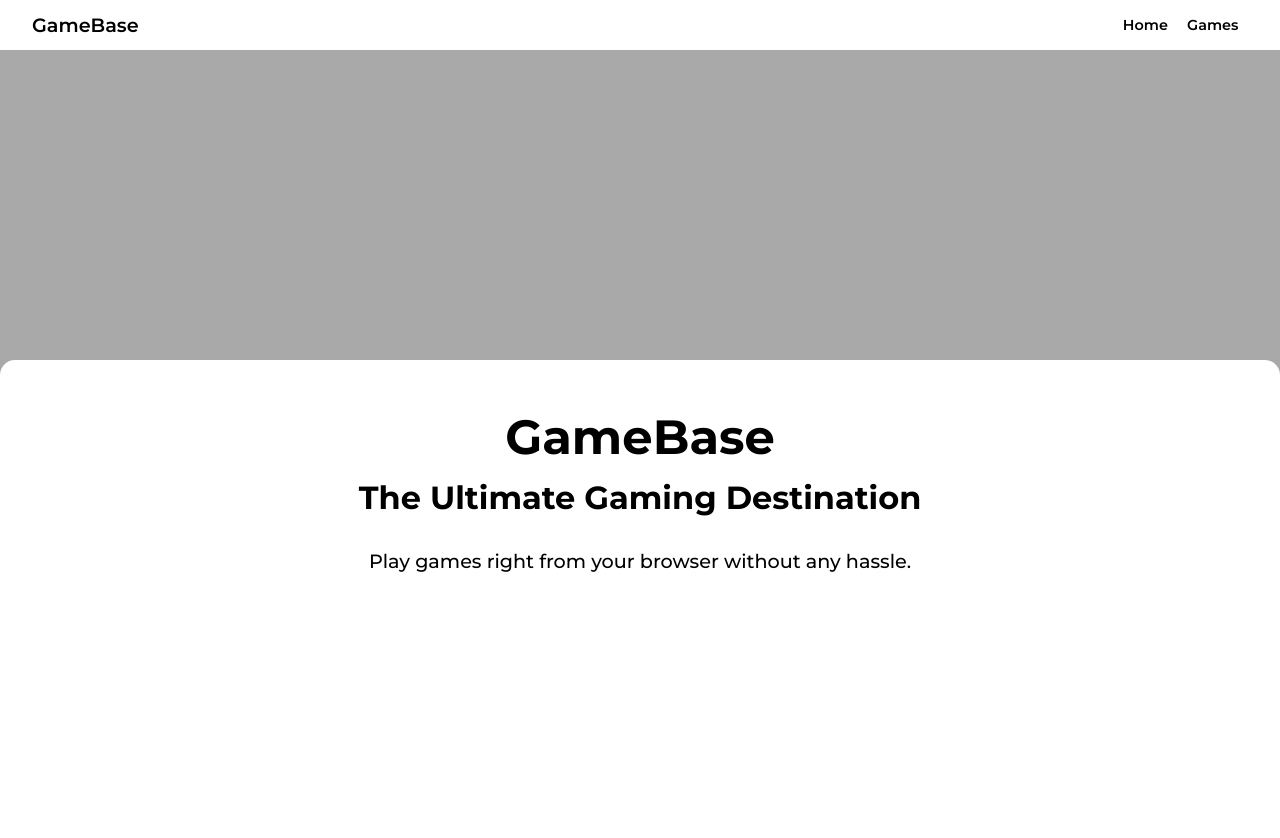
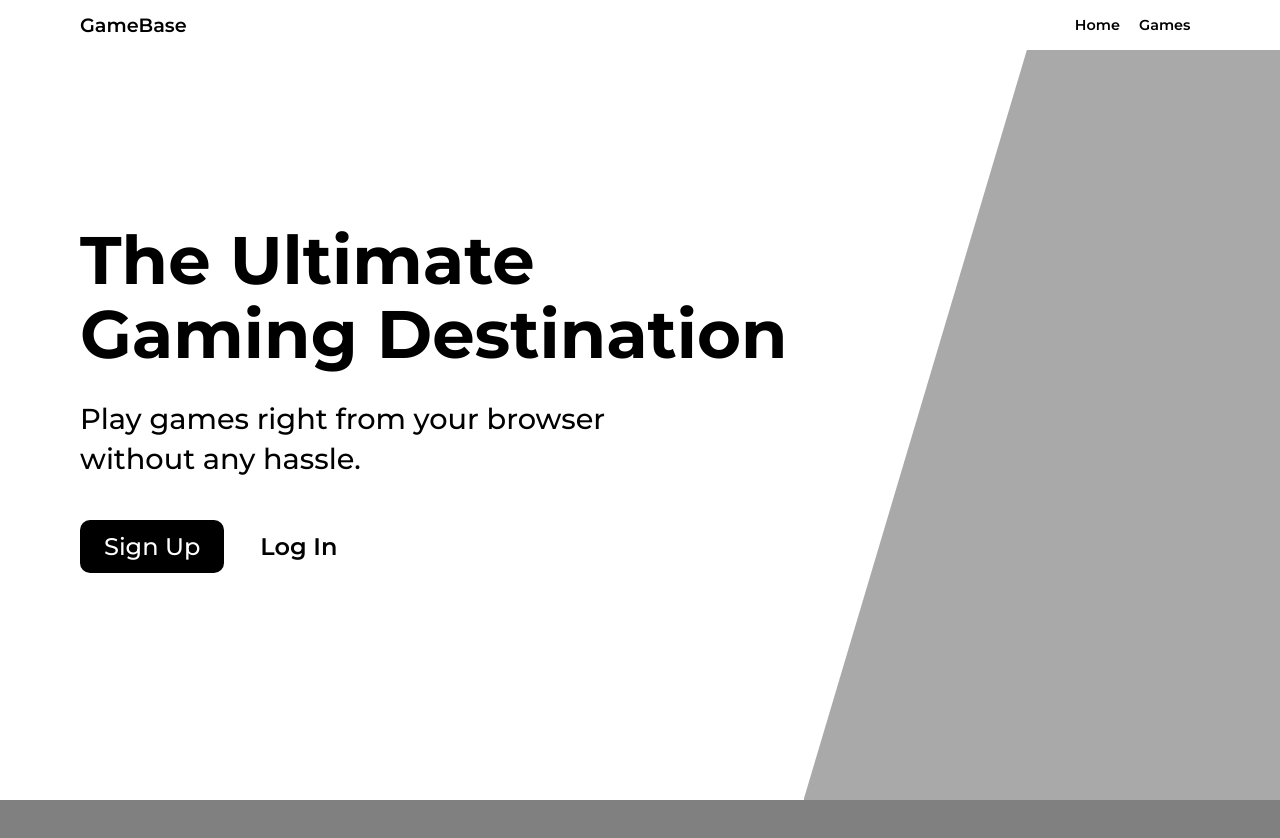
Before and after one commit to sudoshreyansh/GameBase, a plain HTML site: page index.html in a window 1280 px wide. Shown: the top 838 px of the page. After the commit the page ends 800 px from the top, so only its background shows below. Drawn offline with Linux system fonts and the light colour scheme.

Commit message:
Added basic layout of landing page

```diff
--- a/index.html
+++ b/index.html
@@ -30,11 +30,25 @@
         </nav>
     </header>
     <main>
-        <h1>GameBase</h1>
-        <h2>The Ultimate Gaming Destination</h2>
-        <p>
-            Play games right from your browser without any hassle.
-        </p>
+        <div id="games-background">
+            <div id="triangle-clip" class="pc-only">
+            </div>
+        </div>
+        <div id="hero-content">
+            <h1>GameBase</h1>
+            <h2>The Ultimate<br class="pc-only">Gaming Destination</h2>
+            <p>
+                Play games right from your browser<br class="pc-only">without any hassle.
+            </p>
+            <div id="cta-wrapper">
+                <button>
+                    Sign Up
+                </button>
+                <a href="">
+                    Log In
+                </a>
+            </div>
+        </div>
     </main>
     <script src="https://kit.fontawesome.com/4e16efa13b.js" crossorigin="anonymous"></script>
     <script src="script/script.js"></script>
--- a/style/style.css
+++ b/style/style.css
@@ -1,11 +1,11 @@
 * {
     margin: 0;
     padding: 0;
+    font-family: 'Montserrat';
 }
 
 body {
-    font-family: 'Montserrat';
-    background-color: darkgray;
+    background-color: grey;
 }
 
 @keyframes linkHover {
@@ -48,9 +48,35 @@ a:hover:after {
     animation: linkHover .5s ease-in-out;
 }
 
+button {
+    color: white;
+    background-color: black;
+    padding: .5em 1em;
+    border: 0;
+    border-radius: 10px;
+    font-weight: 500;
+}
+
+h1 {
+    font-size: 3em;
+    margin-bottom: .25em;
+}
+
+h2 {
+    font-size: 2em;
+    margin-bottom: 1em;
+}
+
+.pc-only {
+    display: none;
+}
+
 @media (min-width: 768px) {
     .mobile-only {
         display: none;
+    }
+    .pc-only {
+        display: block;
     }
 }
 
@@ -60,7 +86,7 @@ a:hover:after {
     width: 1.5em;
     padding-top: 1em;
     position: relative;
-    z-index: 2;
+    z-index: 3;
 }
 
 .hamburger--line {
@@ -114,6 +140,7 @@ header {
     left: 0;
     right: 0;
     top: 0;
+    z-index: 2;
 }
 
 header.sticky {
@@ -128,7 +155,7 @@ header.sticky {
     height: 100vh;
     background-color: white;
     overflow: hidden;
-    z-index: 1;
+    z-index: 2;
     transition: width .3s;
 }
 
@@ -171,7 +198,7 @@ header.sticky {
     header {
         background-color: white;
         align-items: center;
-        padding: .6em 2em;
+        padding: .6em 5em;
     }
     .header-title {
         visibility: visible;
@@ -195,26 +222,91 @@ header.sticky {
 
 /* Main content wrapper */
 
-main {
-    margin-top: 45vh;
+#games-background {
+    background-color: darkgray;
+    height: 100vh;
+}
+
+#hero-content {
     padding: 3em 1em 1em;
     background-color: white;
-    height: 200vh;
     border-radius: 15px 15px 0 0;
     text-align: center;
+    transform: translateY(-100%);
+    position: absolute;
+    top: 100vh;
 }
 
-h1 {
-    font-size: 3em;
-    margin-bottom: .25em;
+#cta-wrapper {
+    padding: 2.2em 0;
+    display: flex;
+    flex-direction: row;
+    justify-content: center;
+    align-items: center;
 }
 
-h2 {
-    font-size: 2em;
-    margin-bottom: 1em;
+#cta-wrapper > button, #cta-wrapper > a {
+    font-size: 1.2em;
 }
 
-p {
+#cta-wrapper > button {
+    margin-right: 1.5em;
+}
+
+#hero-content > p {
     font-size: 1.2em;
     font-weight: 500;
 }
+
+@media (min-width: 768px) {
+    main {
+        display: flex;
+        flex-direction: row-reverse;
+    }
+    #hero-content {
+        transform: none;
+        position: static;
+        flex-grow: 1;
+    }
+    #games-background {
+        height: 100vh;
+        width: 50vw;
+        position: relative;
+    }
+    #triangle-clip {
+        position: absolute;
+        top: 0;
+        left: 0;
+        bottom: 0;
+        right: 0;
+        clip-path: polygon(0% 0%, 50% 0%, 0% 100%);
+        background-color: white;
+    }
+    #hero-content > h1 {
+        display: none;
+    }
+    #hero-content {
+        text-align: left;
+        display: flex;
+        flex-direction: column;
+        justify-content: center;
+        padding-left: 5em;
+    }
+    #cta-wrapper {
+        justify-content: left;
+        padding-top: 2.5em;
+    }
+    #hero-content > h2 {
+        font-size: 4.2em;
+        margin-bottom: .4em;
+        white-space: nowrap;
+        line-height: 1.1em;
+    }
+    #hero-content > p {
+        font-size: 1.8em;
+        line-height: 1.4em;
+    }
+    #cta-wrapper > button, #cta-wrapper > a {
+        font-size: 1.5em;
+    }
+}
```
